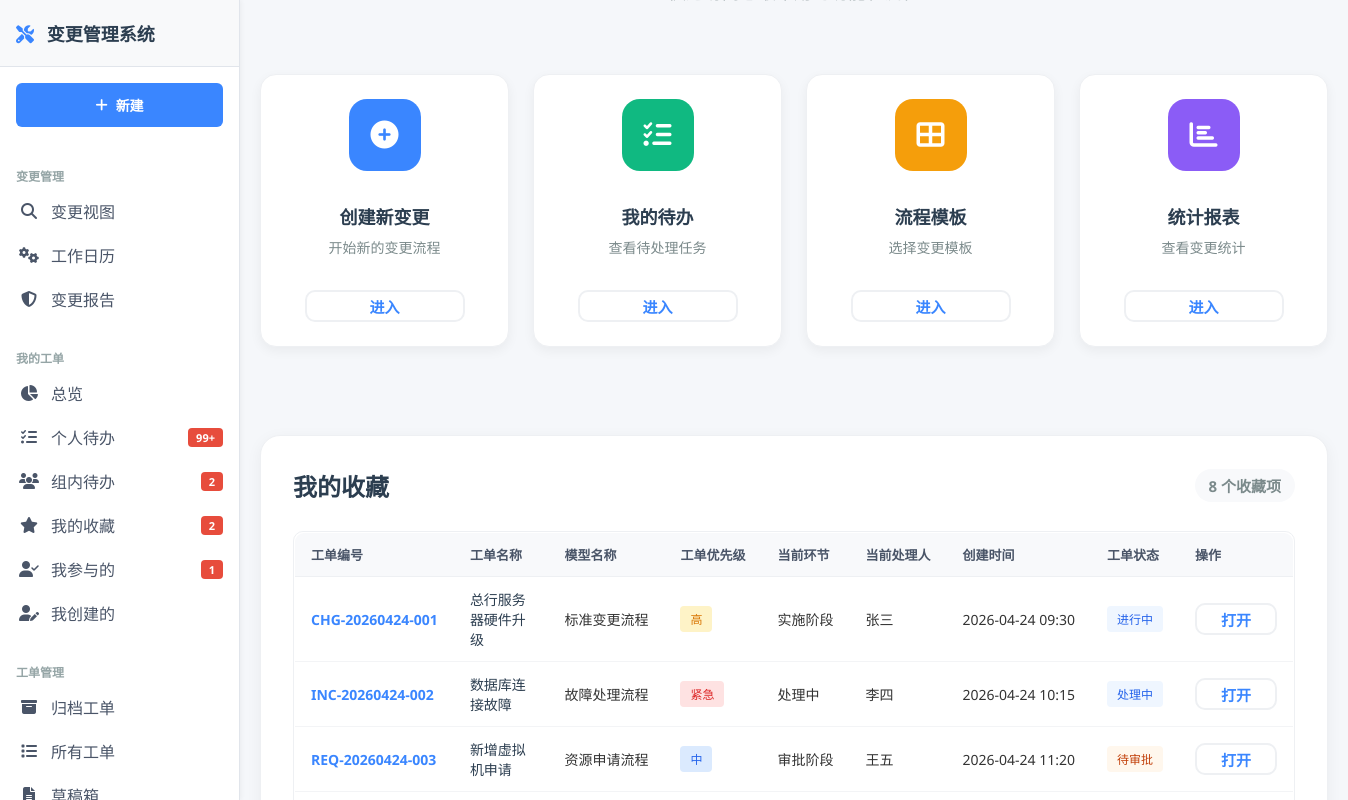
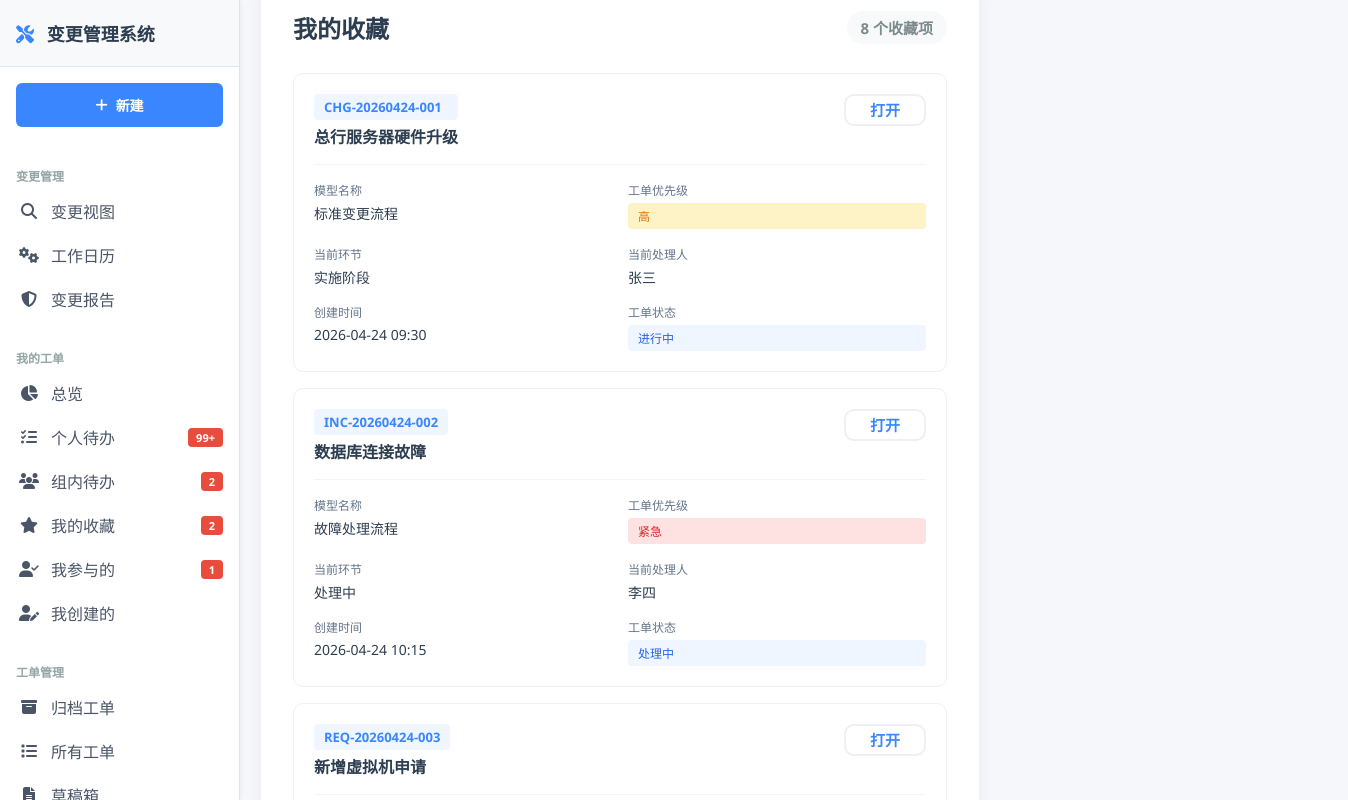
Before and after one commit to shihang1/changeapp, a React (Vite) app: page / in a window 1280 px wide. Shown: the whole page, 1348 px wide, since content can reach past the window. Built offline with nearby package versions, Linux system fonts and the light colour scheme.

Commit message:
我的收藏改为表单式布局（类似创建模式），去除方块式展现

```diff
--- a/src/components/MyFavorites.jsx
+++ b/src/components/MyFavorites.jsx
@@ -209,47 +209,51 @@ function MyFavorites({ onNewClick }) {
             <span className="favorites-count">{favoriteCards.length} 个收藏项</span>
           </div>
 
-          <div className="tickets-table-wrapper">
-            <table className="tickets-table">
-              <thead>
-                <tr>
-                  <th>工单编号</th>
-                  <th>工单名称</th>
-                  <th>模型名称</th>
-                  <th>工单优先级</th>
-                  <th>当前环节</th>
-                  <th>当前处理人</th>
-                  <th>创建时间</th>
-                  <th>工单状态</th>
-                  <th>操作</th>
-                </tr>
-              </thead>
-              <tbody>
+          <div className="favorites-form-list">
             {(onNewClick ? favoriteCards.slice(0, 4) : favoriteCards).map(card => (
-                  <tr key={card.id}>
-                    <td className="ticket-id-cell">{card.ticketNumber}</td>
-                    <td className="ticket-title-cell">{card.title}</td>
-                    <td>{card.modelName}</td>
-                    <td>
+              <div key={card.id} className="favorite-form-item">
+                <div className="form-item-header">
+                  <div className="form-item-title">
+                    <span className="ticket-id">{card.ticketNumber}</span>
+                    <h3 className="ticket-title">{card.title}</h3>
+                  </div>
+                  <div className="form-item-actions">
+                    <button className="action-btn view-btn" onClick={() => handleOpenFavorite(card.id)}>打开</button>
+                  </div>
+                </div>
+
+                <div className="form-item-fields">
+                  <div className="form-field">
+                    <label>模型名称</label>
+                    <span className="field-value">{card.modelName}</span>
+                  </div>
+                  <div className="form-field">
+                    <label>工单优先级</label>
                     <span className={`priority-badge priority-${getPriorityClass(card.priority)}`}>
                       {card.priority}
                     </span>
-                    </td>
-                    <td>{card.currentStage}</td>
-                    <td>{card.currentHandler}</td>
-                    <td>{card.createdTime}</td>
-                    <td>
+                  </div>
+                  <div className="form-field">
+                    <label>当前环节</label>
+                    <span className="field-value">{card.currentStage}</span>
+                  </div>
+                  <div className="form-field">
+                    <label>当前处理人</label>
+                    <span className="field-value">{card.currentHandler}</span>
+                  </div>
+                  <div className="form-field">
+                    <label>创建时间</label>
+                    <span className="field-value">{card.createdTime}</span>
+                  </div>
+                  <div className="form-field">
+                    <label>工单状态</label>
                     <span className={`status-badge status-${getStatusClass(card.status)}`}>
                       {card.status}
                     </span>
-                    </td>
-                    <td>
-                      <button className="action-btn view-btn" onClick={() => handleOpenFavorite(card.id)}>打开</button>
-                    </td>
-                  </tr>
+                  </div>
+                </div>
+              </div>
             ))}
-              </tbody>
-            </table>
           </div>
         </div>
       </div>
--- a/src/styles/global.css
+++ b/src/styles/global.css
@@ -3914,3 +3914,93 @@ body {
   max-width: 200px;
   white-space: normal;
 }
+
+/* 我的收藏表单样式 */
+.favorites-form-list {
+  display: flex;
+  flex-direction: column;
+  gap: 16px;
+  margin-top: 20px;
+}
+
+.favorite-form-item {
+  background: white;
+  border-radius: 10px;
+  border: 1px solid #eef0f3;
+  padding: 20px;
+  transition: all 0.2s;
+}
+
+.favorite-form-item:hover {
+  border-color: #3a86ff;
+  box-shadow: 0 4px 12px rgba(58, 134, 255, 0.1);
+}
+
+.form-item-header {
+  display: flex;
+  justify-content: space-between;
+  align-items: flex-start;
+  margin-bottom: 16px;
+  padding-bottom: 16px;
+  border-bottom: 1px solid #f3f4f6;
+}
+
+.form-item-title {
+  display: flex;
+  flex-direction: column;
+  gap: 4px;
+}
+
+.ticket-id {
+  color: #3a86ff;
+  font-weight: 600;
+  font-size: 13px;
+}
+
+.ticket-title {
+  font-size: 16px;
+  font-weight: 600;
+  color: #2c3e50;
+  margin: 0;
+}
+
+.form-item-actions {
+  display: flex;
+  gap: 8px;
+}
+
+.form-item-fields {
+  display: grid;
+  grid-template-columns: repeat(auto-fill, minmax(200px, 1fr));
+  gap: 16px;
+}
+
+.form-field {
+  display: flex;
+  flex-direction: column;
+  gap: 4px;
+}
+
+.form-field label {
+  font-size: 12px;
+  color: #64748b;
+  font-weight: 500;
+}
+
+.field-value {
+  font-size: 14px;
+  color: #2c3e50;
+  font-weight: 500;
+}
+
+@media (max-width: 768px) {
+  .form-item-fields {
+    grid-template-columns: repeat(auto-fill, minmax(150px, 1fr));
+  }
+}
+
+@media (max-width: 576px) {
+  .form-item-fields {
+    grid-template-columns: 1fr;
+  }
+}
```
Lines whose indentation alone changed are shown as unchanged.
